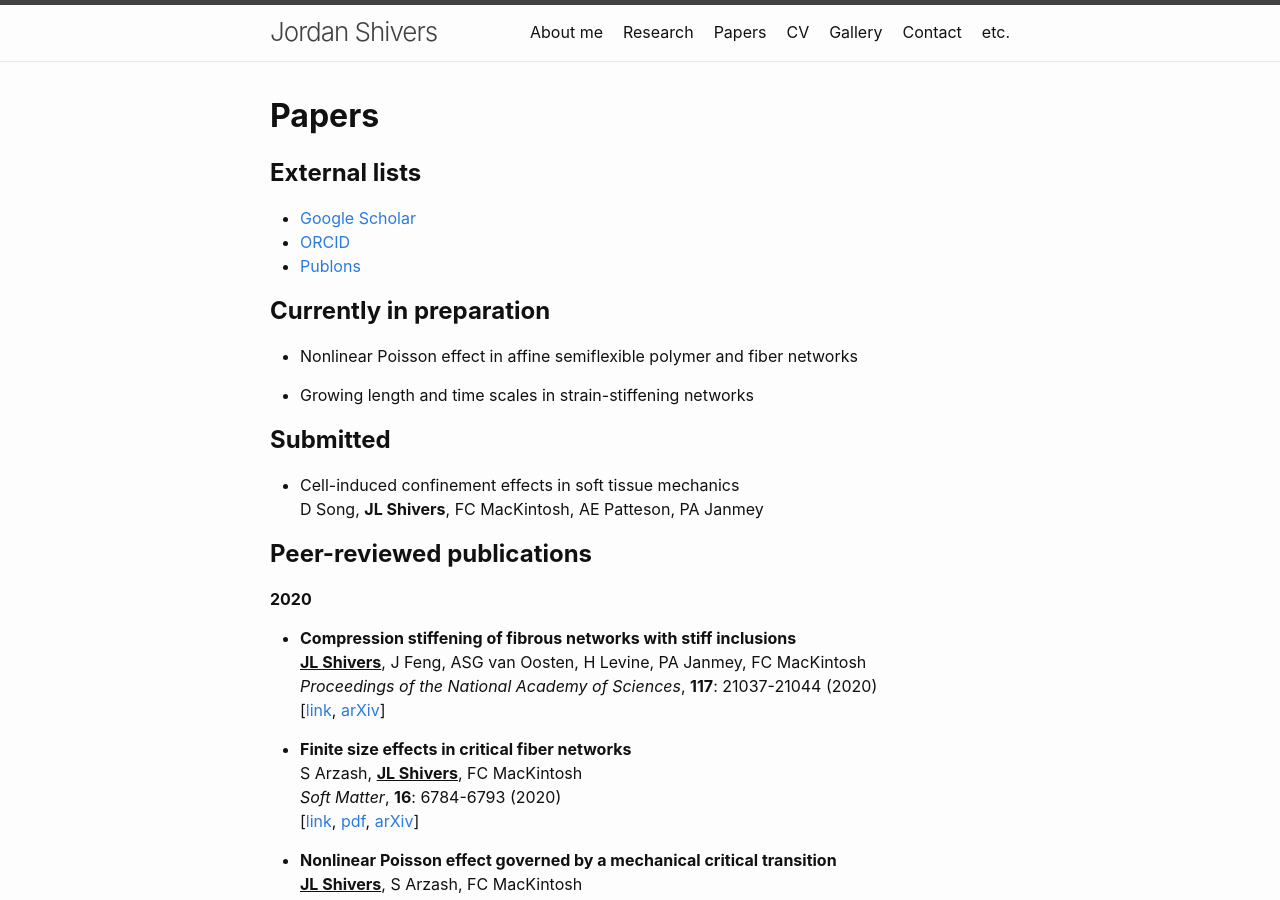
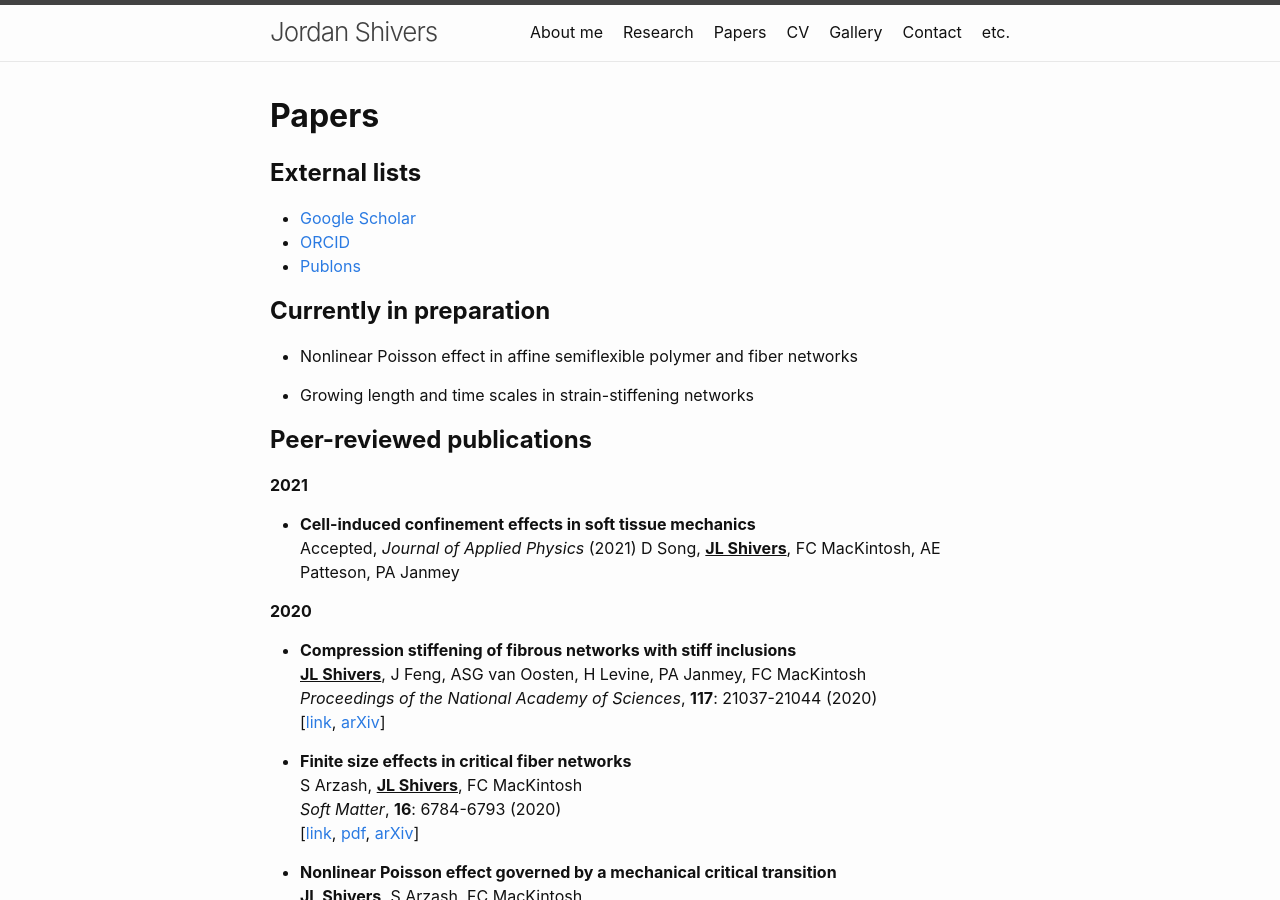
Before and after one commit to jordanshivers/jordanshivers.github.io, a Jekyll site: the page built from papers.md, in a window 1280 px wide and 900 px high. Built offline with Jekyll 4.4.1, drawn with Linux system fonts in a browser that asks for light colours.

Commit message:
Update papers.md

```diff
--- a/papers.md
+++ b/papers.md
@@ -19,12 +19,13 @@ permalink: /papers/
 * Growing length and time scales in strain-stiffening networks
 
 
-## **Submitted**
+## **Peer-reviewed publications**
 
-* Cell-induced confinement effects in soft tissue mechanics
-D Song, **JL Shivers**, FC MacKintosh, AE Patteson, PA Janmey
+**2021**
+* **Cell-induced confinement effects in soft tissue mechanics**
+Accepted, *Journal of Applied Physics* (2021)
+D Song, **<u>JL Shivers</u>**, FC MacKintosh, AE Patteson, PA Janmey
 
-## **Peer-reviewed publications**
 
 **2020**
 
```
